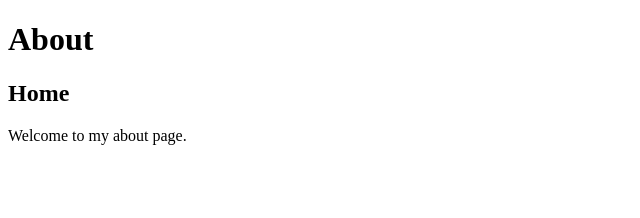
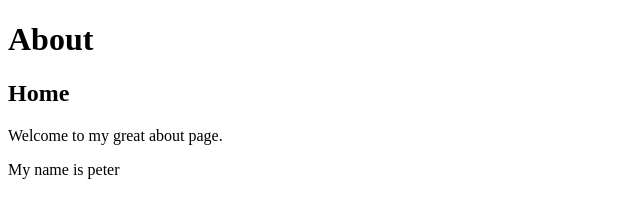
Before and after one commit to PeterSomlay/PeterSomlay.github.io, a plain HTML site: page about.html in a window 1280 px wide. Shown: the whole page, without its empty margins (0-640 px from the left). Drawn offline with Linux system fonts and the light colour scheme.

Commit message:
Improved the About page

```diff
--- a/about.html
+++ b/about.html
@@ -9,6 +9,7 @@
 <body>
     <h1>About</h1>
     <h2>Home</h2>
-    <p>Welcome to my about page.</p>
+    <p>Welcome to my great about page.</p>
+    <p>My name is peter</p>
 </body>
 </html>
```
